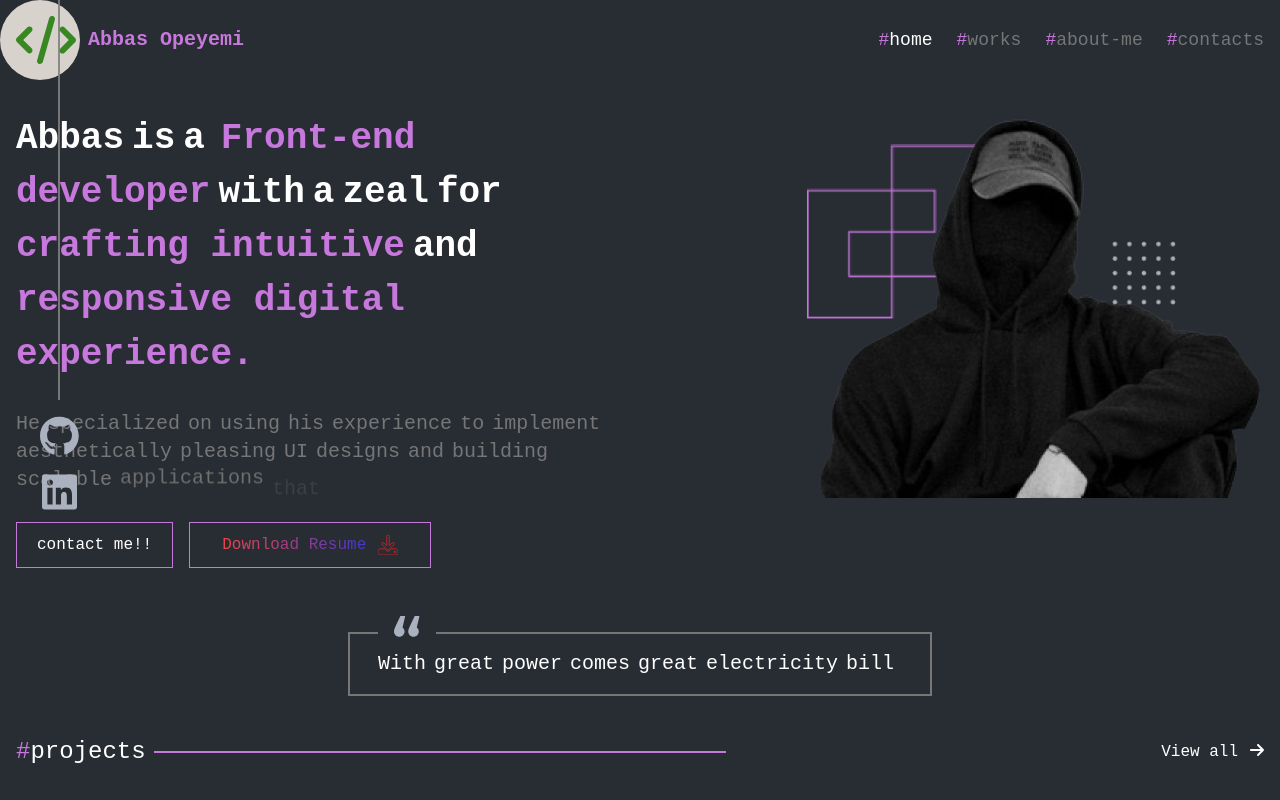
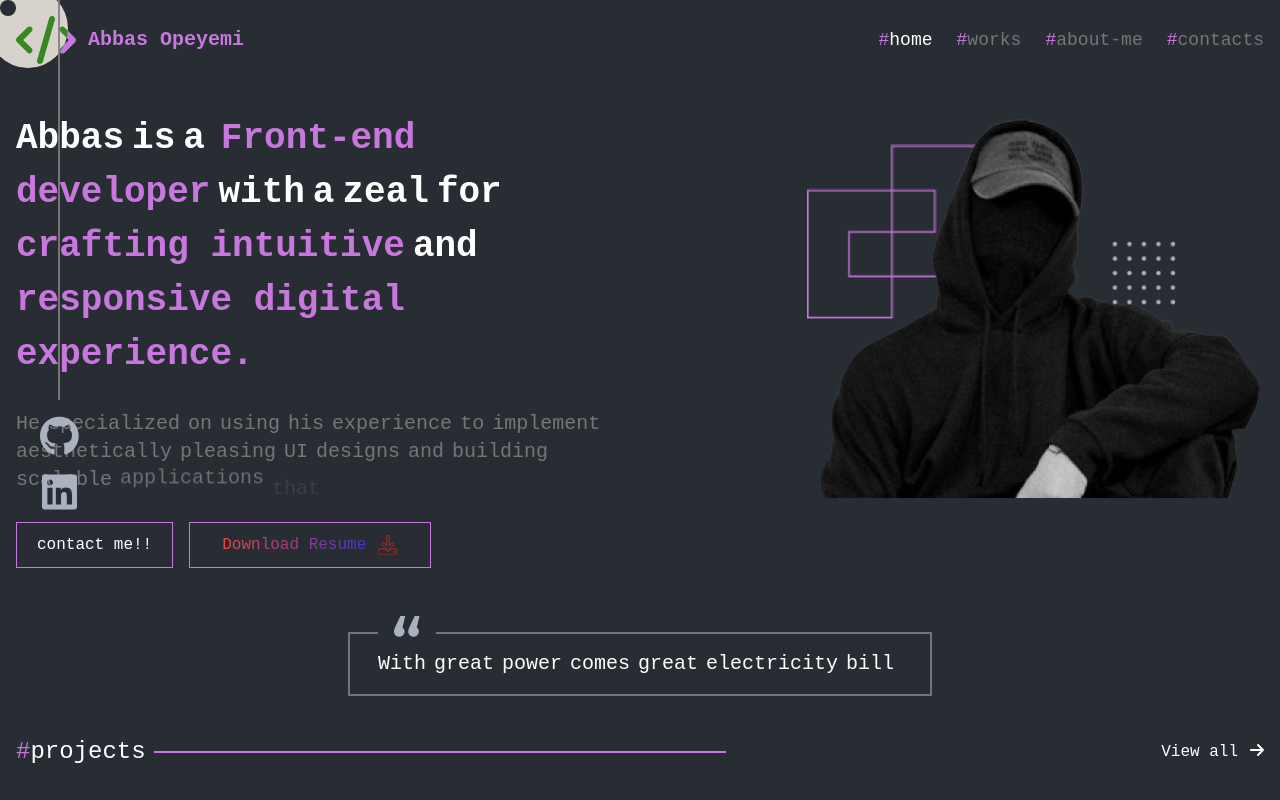
Before and after one commit to springboot20/my-portfolio, a React (Vite) app: page / in a window 1280 px wide. Shown: the top 800 px of the page. Built offline with nearby package versions, Linux system fonts and the light colour scheme.

Commit message:
feat(update): implmented a new cursor effect using GSAP

```diff
--- a/package.json
+++ b/package.json
@@ -19,6 +19,7 @@
     "@heroicons/react": "^2.0.18",
     "axios": "^1.6.2",
     "framer-motion": "^11.0.20",
+    "gsap": "^3.13.0",
     "heroicons": "^2.0.18",
     "moment": "^2.29.4",
     "react": "^18.2.0",
--- /dev/null
+++ b/src/components/mirror-cursor/gsap-mirror.tsx
@@ -0,0 +1,86 @@
+import { useEffect, useRef } from "react";
+import { gsap } from "gsap";
+
+const CustomCursor = () => {
+  const cursorRef = useRef(null);
+  const followerRef = useRef(null);
+
+  useEffect(() => {
+    const cursor = cursorRef.current;
+    const follower = followerRef.current;
+
+    let mouseX = 0;
+    let mouseY = 0;
+    let posX = 0;
+    let posY = 0;
+
+    const moveCursor = (e: MouseEvent) => {
+      mouseX = e.clientX;
+      mouseY = e.clientY;
+    };
+
+    document.addEventListener("mousemove", moveCursor);
+
+    gsap.ticker.add(() => {
+      posX += (mouseX - posX) * 0.15;
+      posY += (mouseY - posY) * 0.15;
+
+      gsap.set(cursor, {
+        x: mouseX,
+        y: mouseY,
+      });
+
+      gsap.set(follower, {
+        x: posX - 12,
+        y: posY - 12,
+      });
+    });
+
+    const addHoverEvents = () => {
+      const elements = document.querySelectorAll(
+        "a, button, .cursor-hover"
+      );
+
+      elements.forEach((el) => {
+        el.addEventListener("mouseenter", () => {
+          gsap.to(follower, {
+            scale: 2,
+            backgroundColor: "#C778DD", // Tailwind blue-500
+            duration: 0.3,
+            ease: "power2.out",
+          });
+        });
+
+        el.addEventListener("mouseleave", () => {
+          gsap.to(follower, {
+            scale: 1,
+            backgroundColor: "#ffffff",
+            duration: 0.3,
+            ease: "power2.out",
+          });
+        });
+      });
+    };
+
+    addHoverEvents();
+
+    return () => {
+      document.removeEventListener("mousemove", moveCursor);
+    };
+  }, []);
+
+  return (
+    <>
+      <div
+        ref={cursorRef}
+        className="pointer-events-none fixed z-[9999] h-4 w-4 rounded-full bg-white mix-blend-difference"
+      ></div>
+      <div
+        ref={followerRef}
+        className="pointer-events-none fixed z-[9998] h-20 w-20 rounded-full bg-white mix-blend-difference"
+      ></div>
+    </>
+  );
+};
+
+export default CustomCursor;
--- a/src/components/mirror-cursor/mirror-cursor.tsx
+++ b/src/components/mirror-cursor/mirror-cursor.tsx
@@ -61,7 +61,7 @@ const CustomCursor = () => {
   const mouseX = useMotionValue(0);
   const mouseY = useMotionValue(0);
 
-  const springConfig = { damping: 20, stiffness: 100 };
+  const springConfig = { damping: 20, stiffness: 200 };
   const cursorX = useSpring(mouseX, springConfig);
   const cursorY = useSpring(mouseY, springConfig);
 
@@ -94,22 +94,24 @@ const CustomCursor = () => {
     };
   }, []);
 
+  console.log(isHovered);
+
   return (
     <motion.div
       className={classNames(
-        `fixed z-[9999] pointer-events-none cursor-pointer mix-blend-difference rounded-full w-20 h-20`,
+        `fixed z-[9999] pointer-events-none mix-blend-difference rounded-full w-20 h-20`,
         isHovered ? "bg-black scale-150" : "bg-white"
       )}
       style={{
         translateX: cursorX,
         translateY: cursorY,
       }}
-      animate={{
-        scale: isHovered ? 1.5 : 1,
-      }}
-      transition={{
-        scale: { duration: 0.2, ease: "easeOut" },
-      }}
+      // animate={{
+      //   scale: isHovered ? 1.5 : 1,
+      // }}
+      // transition={{
+      //   scale: { duration: 0.2, ease: "easeOut" },
+      // }}
     />
   );
 };
--- a/src/components/splitted-text/splitted-text.tsx
+++ b/src/components/splitted-text/splitted-text.tsx
@@ -30,6 +30,7 @@ export const SplittedAnimatedText = ({ content, type }: SplittedAnimatedTextProp
       parts.forEach((part, idx) =>
         fragments.push(
           <motion.span
+            key={`${part}-${index + idx}`}
             variants={textParentVariant}
             initial="hidden"
             whileInView="visible"
--- a/src/index.css
+++ b/src/index.css
@@ -53,7 +53,7 @@
 
 @layer base {
   body {
-    @apply bg-port-bg;
+    @apply bg-port-bg cursor-none;
   }
 }
 
--- a/src/layout/Portfolio.tsx
+++ b/src/layout/Portfolio.tsx
@@ -7,8 +7,8 @@ import { NavLink } from "react-router-dom";
 import { classNames } from "../utils";
 import { motion } from "framer-motion";
 import { Link } from "react-router-dom";
-import { CustomCursor } from "../components/mirror-cursor/mirror-cursor";
-// import { SlideIn } from "../components/slide-in";
+import CustomCursor from "../components/mirror-cursor/gsap-mirror";
+import { SlideIn } from "../components/slide-in";
 
 export default function PortfolioLayout() {
   const [enableBackground, setEnableBackground] = useState<boolean>(false);
@@ -102,8 +102,8 @@ export default function PortfolioLayout() {
       <Disclosure>
         {({ open }) => (
           <Fragment>
-            {/* <SlideIn> */}
-            <div className="fixed left-10 top-0 flex flex-col items-center space-y-4">
+            <SlideIn>
+              <div className="fixed left-10 top-0 hidden xl:flex flex-col items-center space-y-4">
                 <div className="h-[25rem] bg-port-gray w-0.5" />
                 <motion.div
                   initial={{
@@ -146,7 +146,7 @@ export default function PortfolioLayout() {
                   })}
                 </motion.div>
               </div>
-            {/* </SlideIn> */}
+            </SlideIn>
             <motion.header
               initial={{ y: -50, opacity: 0 }}
               animate={{
@@ -161,13 +161,15 @@ export default function PortfolioLayout() {
               className={classNames(
                 "h-20 fixed inset-x-0 top-0",
                 enableBackground &&
-                  "bg-black/40 backdrop-blur-md z-20 border-[1.8px] border-port-gray inset-x-14 xl:inset-x-44 h-16 rounded-full px-8"
+                  "bg-black/40 backdrop-blur-md z-20 border-[1.8px] border-port-gray sm:inset-x-14 xl:inset-x-44 h-16 rounded-full px-8"
               )}
             >
               <nav className={classNames("max-w-7xl mx-auto h-full 2xl:px-0 px-4")}>
                 <div className="w-full h-full flex items-center justify-between">
-                  <div className="flex-1 flex items-center justify-center lg:flex-none lg:justify-start cursor-hover">
-                    <Link to="/" className="w-full">
+                  <Link
+                    to="/"
+                    className="cursor-hover flex-1 flex items-center justify-center lg:flex-none lg:justify-start cursor-hover"
+                  >
                     <div className="flex items-center space-x-3">
                       <FontAwesomeIcon icon={faCode} className="h-12 text-port-primary" />
                       <h3 className="text-xl font-fira-code font-semibold text-port-primary">
@@ -175,8 +177,6 @@ export default function PortfolioLayout() {
                       </h3>
                     </div>
                   </Link>
-                  </div>
-
                   <div className="lg:flex hidden items-center gap-6">
                     {navigations.map(({ path, title }, index) => {
                       return (
--- a/src/pages/home/home.tsx
+++ b/src/pages/home/home.tsx
@@ -90,10 +90,10 @@ const HeroSection = () => {
             </motion.p>
 
             <SlideIn direction="bottom">
-              <div className="flex flex-col md:flex-row md:items-center gap-4">
+              <div className="flex flex-col sm:flex-row sm:items-center gap-4">
                 <Link
                   to=""
-                  className="inline-block active:bg-port-primary/25 active:border-none hover:underline hover:bg-port-primary/25 hover:border-none hovere:underline text-white font-medium font-fira-code px-5 py-2.5 border border-port-primary transition-all focus:border-none focus:ring-port-primary focus:ring-2"
+                  className="inline-block w-fit active:bg-port-primary/25 active:border-none hover:underline hover:bg-port-primary/25 hover:border-none hovere:underline text-white font-medium font-fira-code px-5 py-2.5 border border-port-primary transition-all focus:border-none focus:ring-port-primary focus:ring-2"
                 >
                   contact me!!
                 </Link>
```
Also changed, not shown: 1 other file (tests, documents, lock files or other folders). Lines whose indentation alone changed are shown as unchanged.
